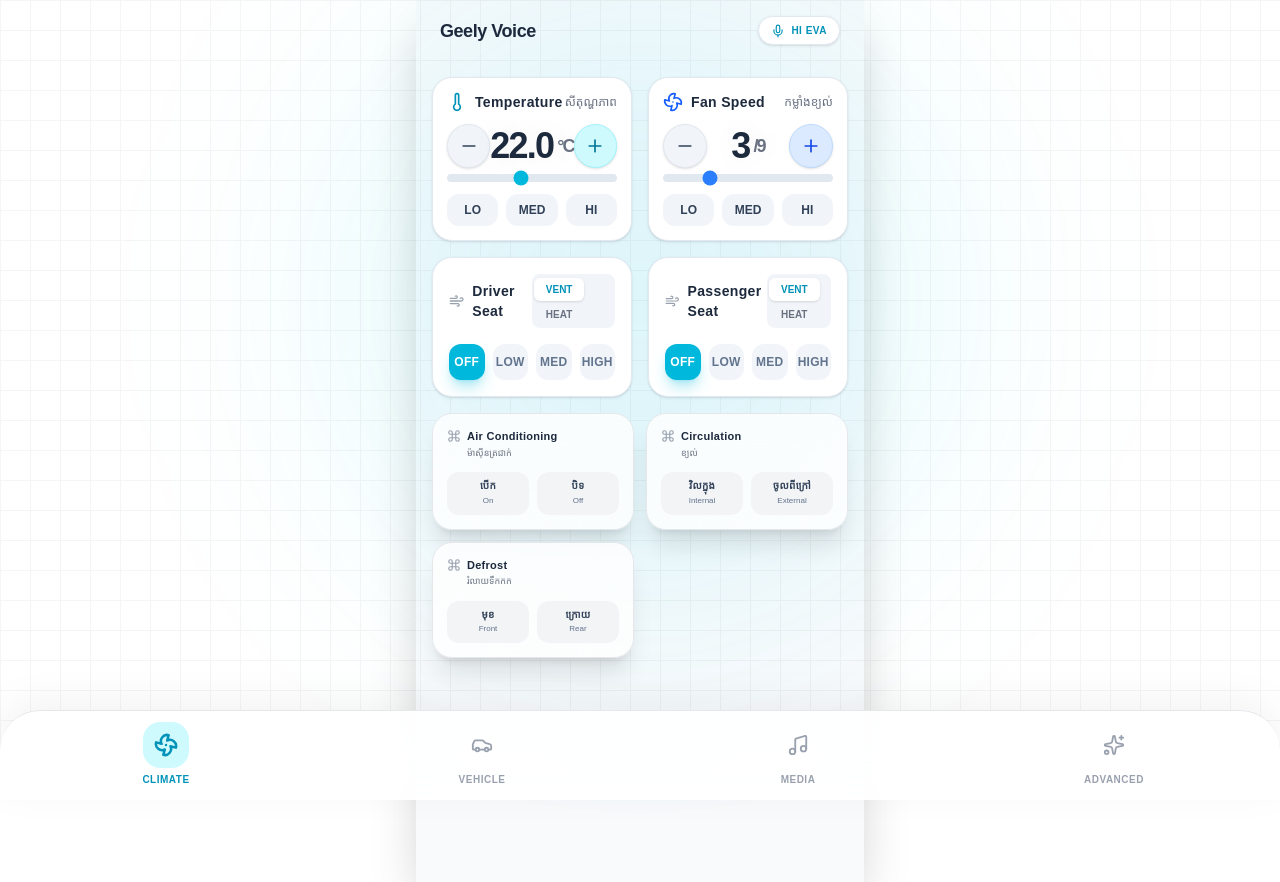
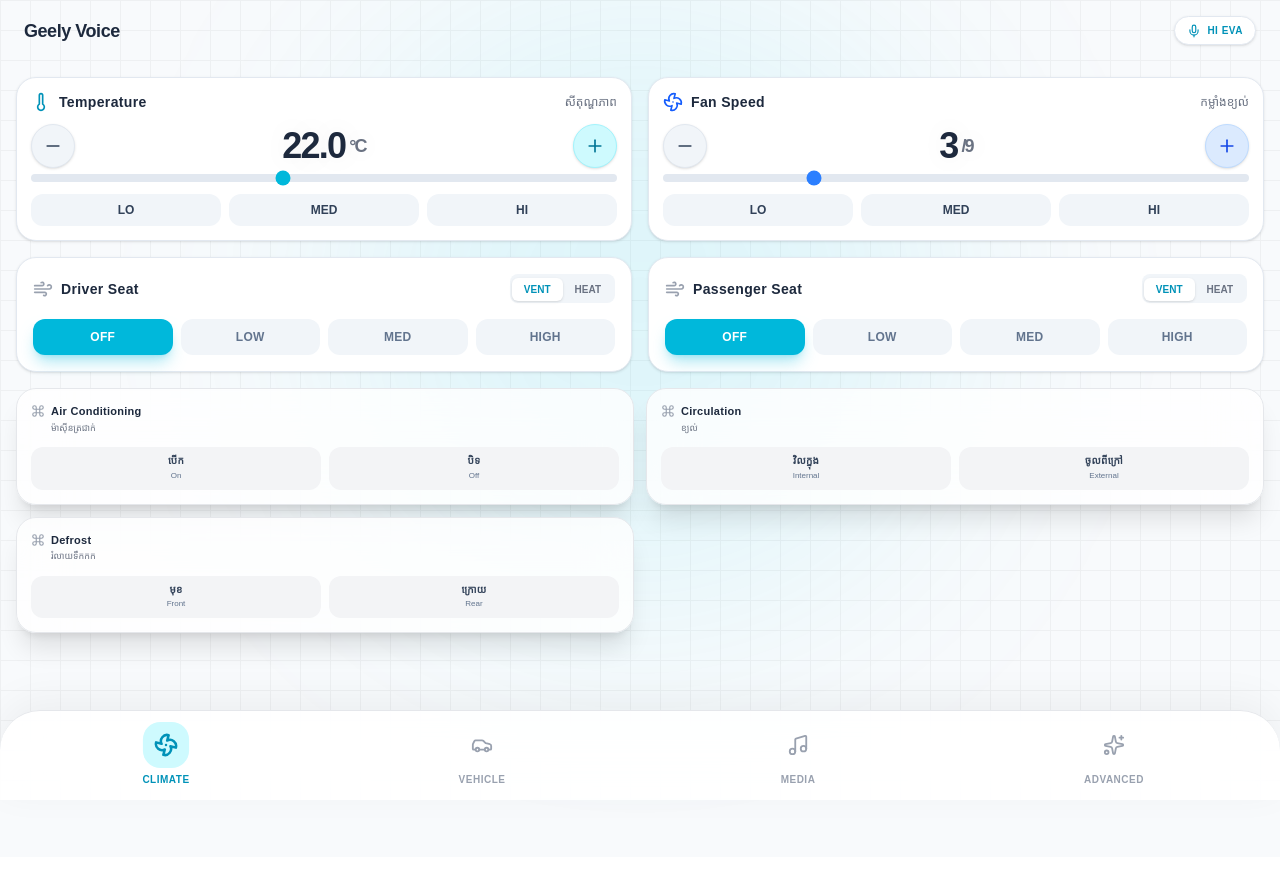
Before and after one commit to vatanaksambath/geely_voice_remote, a Next.js app: page / in a window 1280 px wide. After the commit the page ends 857 px from the top, so only its background shows below. Built offline with nearby package versions, Linux system fonts and the light colour scheme; a web font is replaced by a local one.

Commit message:
style: update main container max-width from md to 7xl

```diff
--- a/src/app/layout.tsx
+++ b/src/app/layout.tsx
@@ -74,7 +74,7 @@
         className={`${kantumruy.className} antialiased bg-slate-50 dark:bg-[#0a0a0a] text-slate-900 dark:text-gray-100 min-h-[100dvh] flex flex-col`}
       >
         <ThemeController />
-        <div className="flex-1 max-w-md mx-auto w-full relative bg-slate-50 dark:bg-[#0a0a0a] shadow-2xl overflow-x-hidden min-h-[100dvh]">
+        <div className="flex-1 w-full max-w-7xl mx-auto relative bg-slate-50 dark:bg-[#0a0a0a] shadow-2xl overflow-x-hidden min-h-[100dvh]">
           {children}
         </div>
       </body>
```
